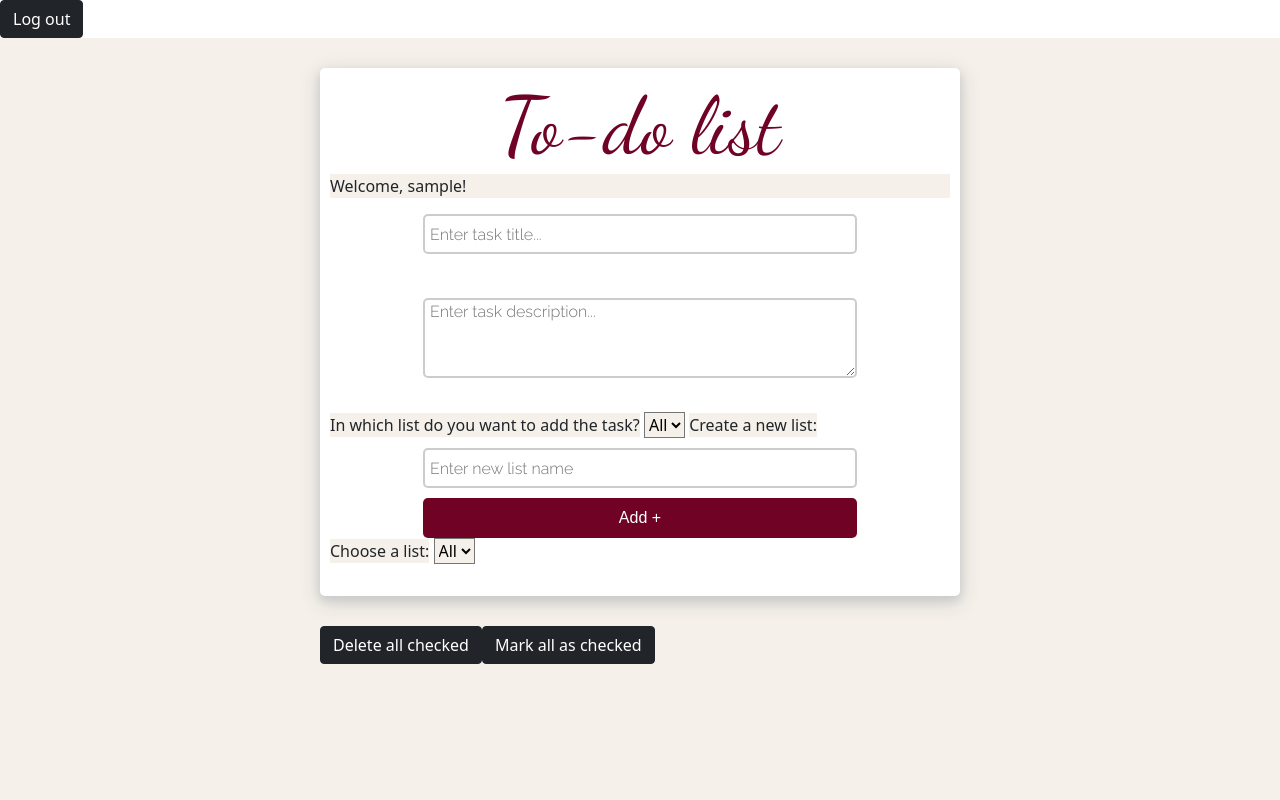
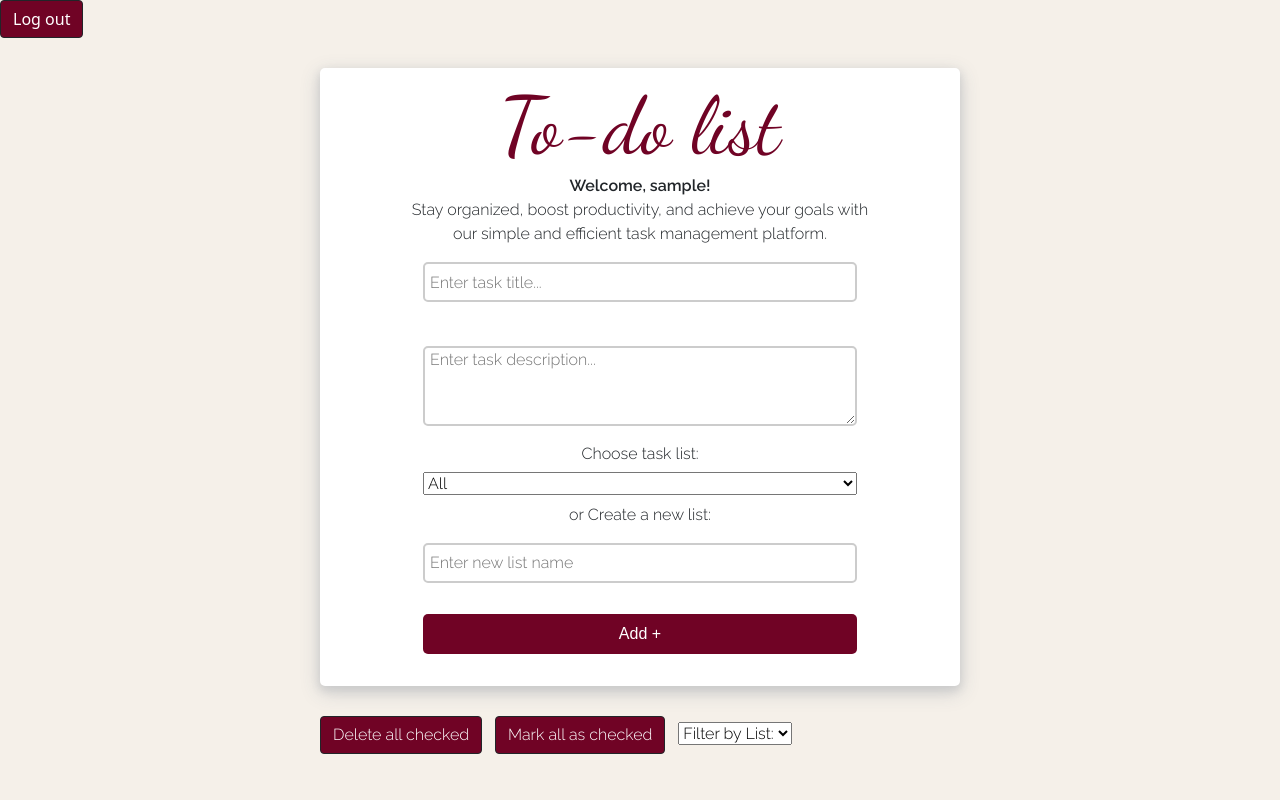
Before and after one commit to chas-academy/u04-todo-app-ClaraPrioux, a PHP site: page / in a window 1280 px wide. Run offline with PHP 8.4, Linux system fonts and the light colour scheme; the visitor is signed in with stand-in values (Sample User, id 1); data comes from the database, SQL or seed files in the repository; both versions use the stored data as it was after the commit; a stand-in replaces the project's code that opens the database connection; some libraries are stand-ins or nearby versions.

Commit message:
Final design done, last changes, fixes #15

```diff
--- a/databaseAccessObject.php
+++ b/databaseAccessObject.php
@@ -27,6 +27,7 @@ class TaskDAO {
             $stmt->bindParam(':listId', $listId, PDO::PARAM_STR);
             $stmt->execute();
 
+            echo "<div style=\"text-align: center; font-size:20px;\">Task added successfully!</div>";
         } catch(PDOException $e) {
             echo 'Error: ' . $e->getMessage();
         }
@@ -83,6 +84,8 @@ class TaskDAO {
             $stmt->bindParam(':id', $id);
             $stmt->execute();
 
+            echo "<div style=\"text-align: center; font-size:20px;\">Task deleted successfully!</div>";
+
             return $stmt->rowCount();
 
         } catch(PDOException $e) {
@@ -118,6 +121,8 @@ class TaskDAO {
             $stmt->bindParam("username",$username);
             $stmt->bindParam("password",$password);
             $stmt->execute();
+
+            echo "<div style=\"text-align: center; font-size:20px;\">User registration successful! Welcome aboard!</div>";
         } catch (PDOException $error) {
             echo "Connection failed: " . $error->getMessage();
         }
@@ -188,6 +193,8 @@ class TaskDAO {
             $stmt->bindParam(':userID', $userID, PDO::PARAM_INT);
             $stmt->execute();
 
+            echo "<div style=\"text-align: center; font-size:20px;\">New list added successfully!</div>";
+
             return $this->conn->lastInsertId();
 
         } catch(PDOException $e) {
--- a/index.php
+++ b/index.php
@@ -94,20 +94,20 @@
 <link rel="stylesheet" href="https://cdn.jsdelivr.net/npm/bootstrap-icons@1.3.0/font/bootstrap-icons.css">
 </head>
 <body>
-    <form action="" method="POST">
-        <button type="submit" name="logout" class="btn btn-dark">Log out</button>
+    <form action="" method="POST" id="logout">
+        <button type="submit" name="logout" class="btn btn-dark" style="background-color: #700325;">Log out</button>
     </form>
     <div class="main-section">
        <div class="tasks-section">
         <h2>To-do list</h2>
         <?php if(!empty($loggedInUser)): ?>
-            <p>Welcome, <?php echo $loggedInUser; ?>!</p>
+            <strong><p>Welcome, <?php echo $loggedInUser; ?>!</strong> <br> Stay organized, boost productivity, and achieve your goals with our simple and efficient task management platform.</p>
         <?php endif; ?>
         <script src="https://cdn.jsdelivr.net/npm/bootstrap@5.0.2/dist/js/bootstrap.bundle.min.js" integrity="sha384-MrcW6ZMFYlzcLA8Nl+NtUVF0sA7MsXsP1UyJoMp4YLEuNSfAP+JcXn/tWtIaxVXM" crossorigin="anonymous"></script>
             <form action="" method="POST">
                 <input type="text" name="title" placeholder="Enter task title..."><br>
-                <textarea type="text" name="description" id="description" class="no-bootstrap-styles" placeholder="Enter task description..."></textarea><br>
-                <label for="taskLists">In which list do you want to add the task?</label>
+                <textarea type="text" name="description" id="description" class="no-bootstrap-styles" placeholder="Enter task description..."></textarea>
+                <label for="taskLists">Choose task list:</label><br>
                     <select id="taskLists" name="taskLists">
                     <option value="all">All</option>
                     <?php
@@ -117,15 +117,24 @@
                         echo "<option value='{$list['listId']}'>{$list['listName']}</option>";
                     }
                     ?>
-                    </select>
-                    <label for="newListName">Create a new list:</label>
+                    </select><br>
+                    <label for="newListName">or Create a new list:</label>
                     <input type="text" id="newListName" name="newListName" placeholder="Enter new list name">
                 <button type="submit" name="submit" value="Submit">Add +</button>
             </form>
+        </div>
+
+        <div class="container">
+            <table class="table">
+                <tr>
+                <form action="" method="POST">
+                    <button type="submit" name="deleteAllChecked" class="btn btn-dark" style="background-color: #700325;">Delete all checked</button>
+                    <button type="submit" name="markAllTasks" class="btn btn-dark" style="background-color: #700325;">Mark all as checked</button>
+                </form>
                 <form id="listsForm" action="" method="POST">
-            <label for="lists">Choose a list:</label>
+                <label for="lists"></label>
                 <select id="lists" name="lists">
-                <option value="all">All</option>
+                    <option value="all">Filter by List:</option>
                     <?php
                     foreach($resultsLists as $list) {
                         $selected = "";
@@ -139,15 +148,6 @@
                     }
                     ?>
                 </select>
-        </form>
-        </div>
-
-        <div class="container">
-            <table class="table">
-                <tr>
-                <form action="" method="POST">
-                    <button type="submit" name="deleteAllChecked" class="btn btn-dark">Delete all checked</button>
-                    <button type="submit" name="markAllTasks" class="btn btn-dark">Mark all as checked</button>
         </form>
                 <?php
 
@@ -235,5 +235,4 @@
 
         form.submit();
     });
-
 </script>
--- a/style.css
+++ b/style.css
@@ -2,11 +2,14 @@
   padding: 0px;
   margin: 0px;
   box-sizing: border-box;
-  background-color: #f5f0e9;
 }
 
 body {
   background-color: #f5f0e9 !important;
+}
+
+#logout {
+  background-color:#f5f0e9;
 }
 
 .main-section {
@@ -15,6 +18,12 @@ body {
   height: 500px;
   margin: 30px auto;
   border-radius: 10px;
+  font-family: 'Raleway', sans-serif;
+}
+
+.main-section p {
+  margin-right: 12%;
+  margin-left: 12%;
 }
 
 .tasks-section {
@@ -25,6 +34,7 @@ body {
   border-radius: 5px;
   background-color: #fff;
   box-shadow: 0 4px 8px 0 #ccc, 0 6px 20px 0 #ccc;
+  text-align: center;
 }
 
 .tasks-section h2 {
@@ -36,8 +46,12 @@ body {
   margin: 0;
 }
 
-form {
-  background-color: #fff;
+#taskLists {
+  width: 70%;
+}
+
+.tasks-section label {
+  margin: 1%;
 }
 
 .tasks-section input, .no-bootstrap-styles {
@@ -53,8 +67,16 @@ form {
   font-family: 'Raleway', sans-serif;
 }
 
+#newListName {
+    margin-bottom: 5%;
+}
+
 #description {
   height: 80px;
+}
+
+.btn {
+  margin-right: 2%;
 }
 
 .tasks-section button {
--- a/update.php
+++ b/update.php
@@ -48,7 +48,7 @@ if(isset($_GET["id"])) {
 </head>
 <body>
     <form action="" method="POST">
-        <button type="submit" name="logout" class="btn btn-dark">Log out</button>
+        <button type="submit" name="logout" class="btn btn-dark" style="background-color: #700325;">Log out</button>
     </form>
     <div class="main-section">
        <div class="tasks-section">
```
Also changed, not shown: loginScreen.php (+6 -5 lines), .devcontainer/init-sql/init.sql. Lines whose indentation alone changed are shown as unchanged.
